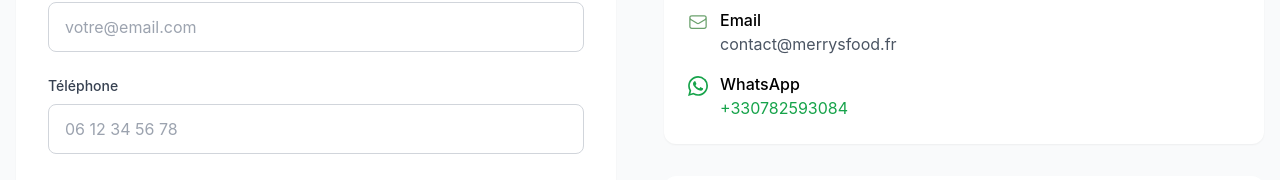
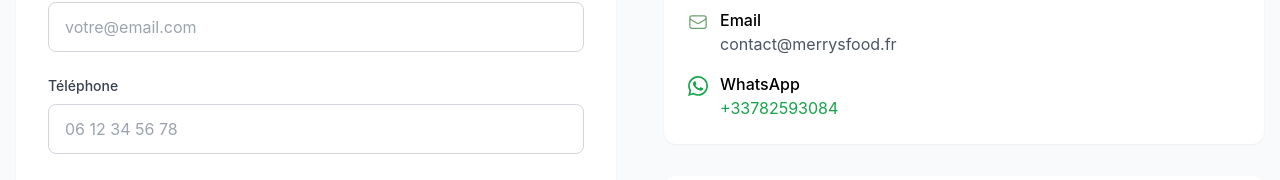
Before and after one commit to lachose-jB/meryFood, a Vue app: page /contact in a window 1280 px wide. Shown: the part 440-620 px from the top of the page. Built offline with nearby package versions, Linux system fonts and the light colour scheme; no server answers.

Commit message:
Updated Contact.vue

```diff
--- a/src/views/Contact.vue
+++ b/src/views/Contact.vue
@@ -167,7 +167,7 @@
                     target="_blank"
                     class="text-green-600 hover:underline"
                   >
-                    +330782593084
+                    +33782593084
                   </a>
                 </div>
               </div>
```
